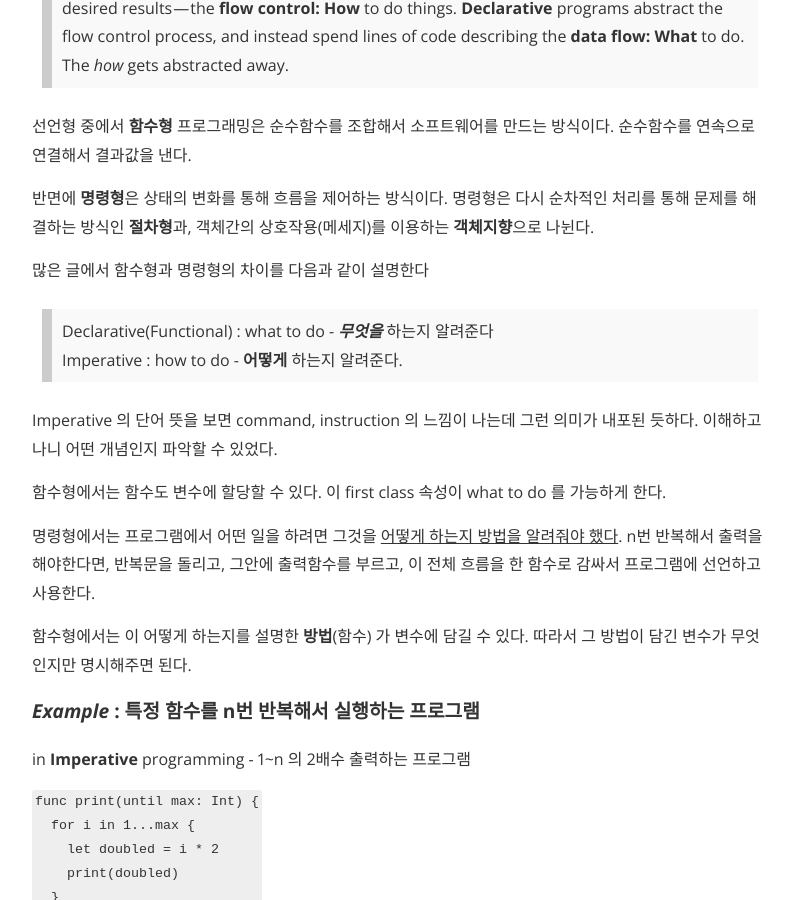
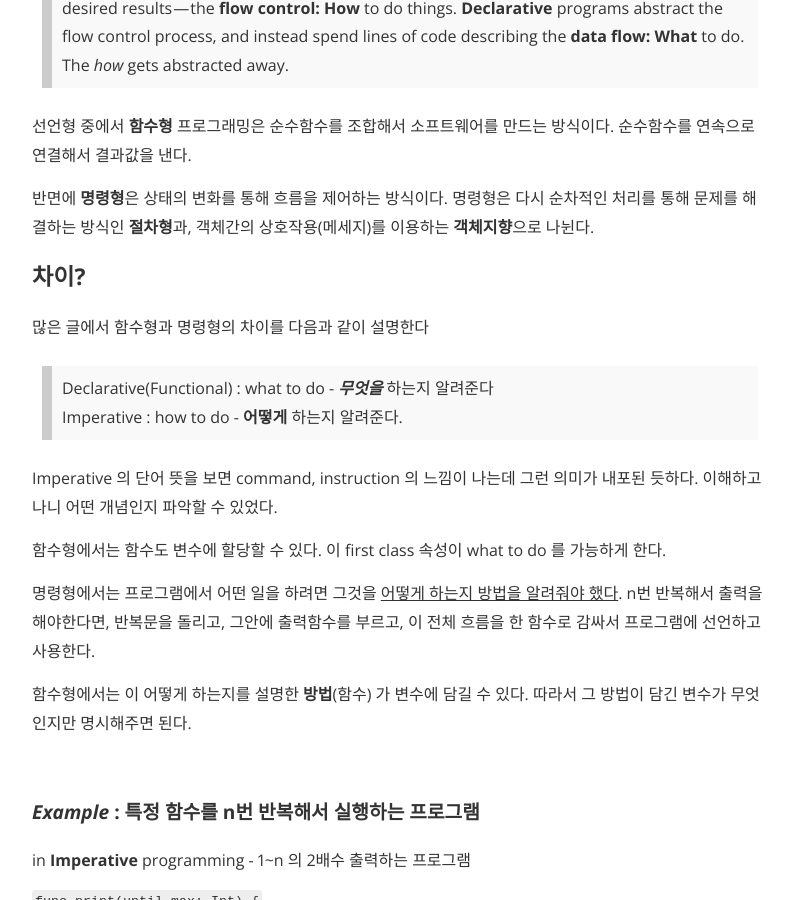
Before and after one commit to daheenallwhite/daheenallwhite.github.io, a Jekyll site: the page built from _posts/2019-06-22-Functional-Programming.md, in a window 1280 px wide and 900 px high, scrolled down 2237 px. Shown: the whole window, without its empty margins (240-1032 px from the left). Built offline with Jekyll 4.4.1, drawn with Linux system fonts in a browser that asks for light colours; nearby versions of some CDN libraries; emoji names are drawn with the system emoji font; a style sheet for code colours, icons or effects is not loaded.

Commit message:
Modify indentation in new post

```diff
--- a/_posts/2019-06-22-Functional-Programming.md
+++ b/_posts/2019-06-22-Functional-Programming.md
@@ -41,6 +41,8 @@ cover:  "/assets/instacode.png"
 
 반면에 **명령형**은 상태의 변화를 통해 흐름을 제어하는 방식이다. 명령형은 다시 순차적인 처리를 통해 문제를 해결하는 방식인 **절차형**과, 객체간의 상호작용(메세지)를 이용하는 **객체지향**으로 나뉜다.
 
+### 차이?
+
 많은 글에서 함수형과 명령형의 차이를 다음과 같이 설명한다
 
 > Declarative(Functional) : what to do - ***무엇을*** 하는지 알려준다 <br>Imperative                    : how to do - **어떻게** 하는지 알려준다.
@@ -52,6 +54,8 @@ Imperative 의 단어 뜻을 보면 command, instruction 의 느낌이 나는데
 명령형에서는 프로그램에서 어떤 일을 하려면 그것을 <u>어떻게 하는지 방법을 알려줘야 했다</u>. n번 반복해서 출력을 해야한다면, 반복문을 돌리고, 그안에 출력함수를 부르고, 이 전체 흐름을 한 함수로 감싸서 프로그램에 선언하고 사용한다.
 
 함수형에서는 이 어떻게 하는지를 설명한 **방법**(함수) 가 변수에 담길 수 있다. 따라서 그 방법이 담긴 변수가 무엇인지만 명시해주면 된다.
+
+&nbsp;
 
 #### *Example* : 특정 함수를 n번 반복해서 실행하는 프로그램
 
@@ -166,7 +170,7 @@ anonymous function - 이름 없는 함수라는 뜻이다. swift 에서는 closu
 
 주로 higher order function에 넘길 때, 한번 사용할 목적으로 만든다. 클로져는 함수를 포함하는 개념이다.
 
-
+&nbsp;
 
 ### :pencil2: First Class Fuction (일급 객체)
 
@@ -195,8 +199,6 @@ anonymous function - 이름 없는 함수라는 뜻이다. swift 에서는 closu
 
 higher order function 은 first order function 보다 더 추상화 된 개념이라고 생각한다. first order function 은 인자로, 반환값으로 함수를 받지 못하는 함수를 말한다. fist order 에서 함수를 추상화할 수 있으면 higher order 이 된다.
 
-&nbsp;
-
 #### higher order function 왜 사용될까?
 
 크게 두가지 이유라고 생각한다.
@@ -205,7 +207,7 @@ higher order function 은 first order function 보다 더 추상화 된 개념
    how to 에 대한 것도 추상화를 해버린다.
 2. Immutable 특성에 기인 - 값을 변경할 수 없으니, 데이터 변환이 필요할 땐, map, filter 함수로 복사본을 반환하도록..
 
-
+&nbsp;
 
 ### :pencil2: lazy evaluation
 
```
Also changed, not shown: other parts of _posts/2019-06-22-Functional-Programming.md (+2 -2 lines).
